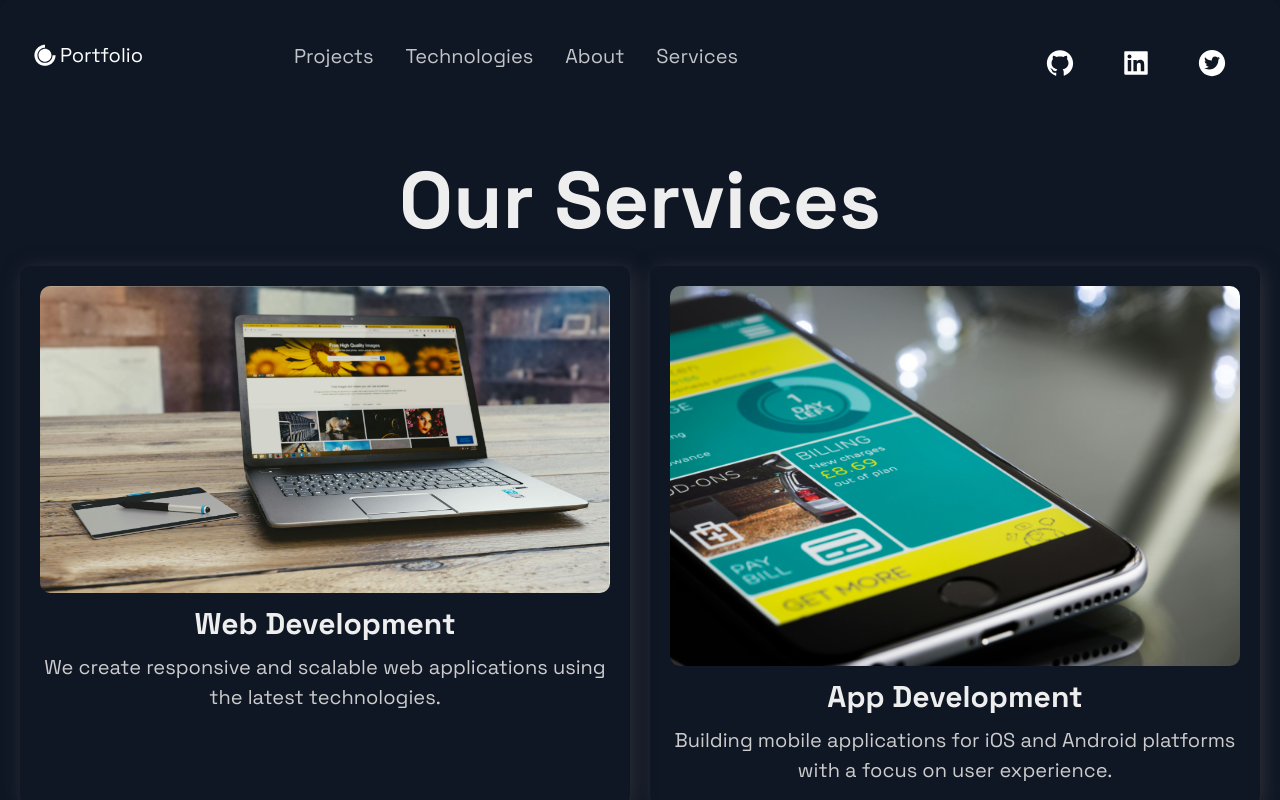
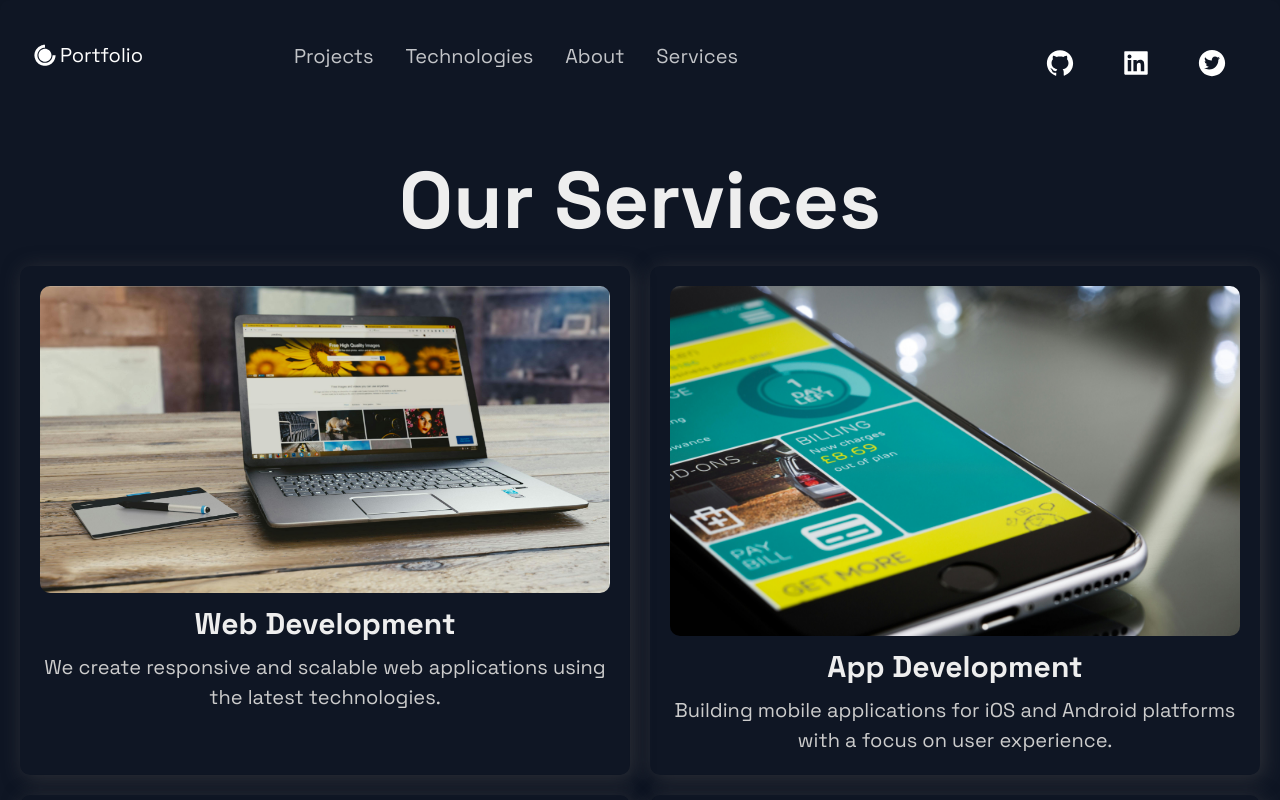
Before and after one commit to AfaqShahidKhan/portfolio-website-template-in-next-js, a Next.js app: page /services in a window 1280 px wide. Shown: the top 800 px of the page. Built offline with nearby package versions, Linux system fonts and the light colour scheme.

Commit message:
Update ServiceImage.js

```diff
--- a/src/components/ServiceImage.js
+++ b/src/components/ServiceImage.js
@@ -4,7 +4,7 @@ import styled from "styled-components";
 
 const Image = styled.img`
   width: 100%;
-  max-height: 400px; /* Adjust the max-height as needed */
+  max-height: 350px; /* Adjust the max-height as needed */
   object-fit: cover;
   border-radius: 10px;
   margin-bottom: 1rem;
```
